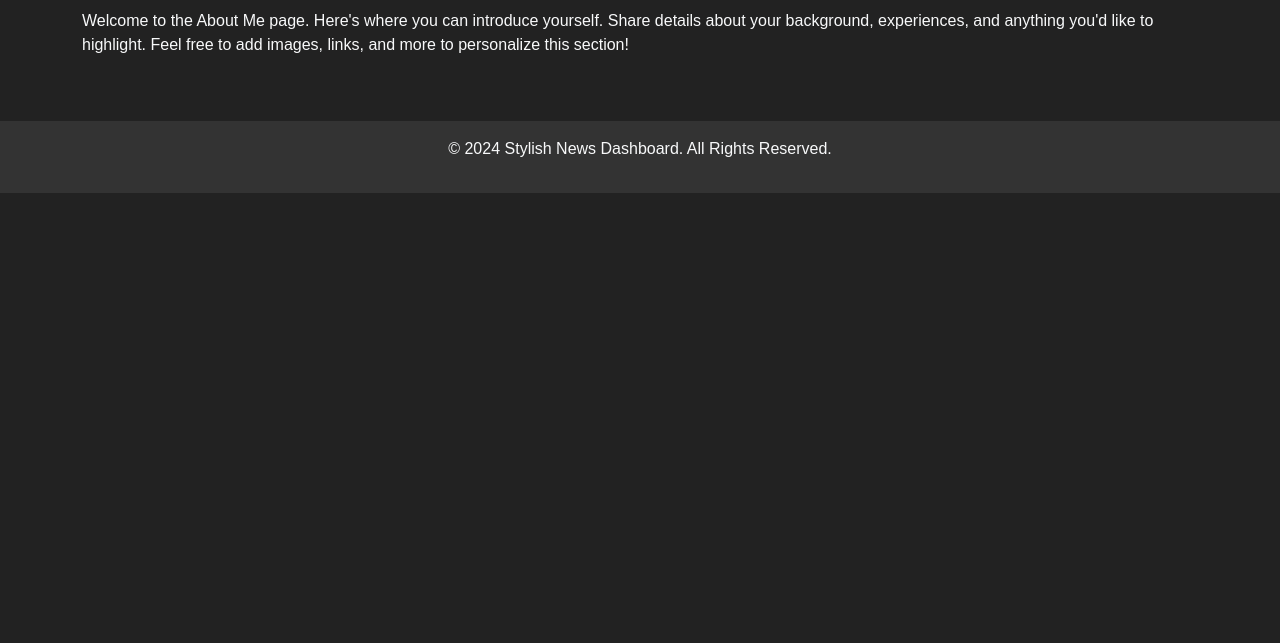
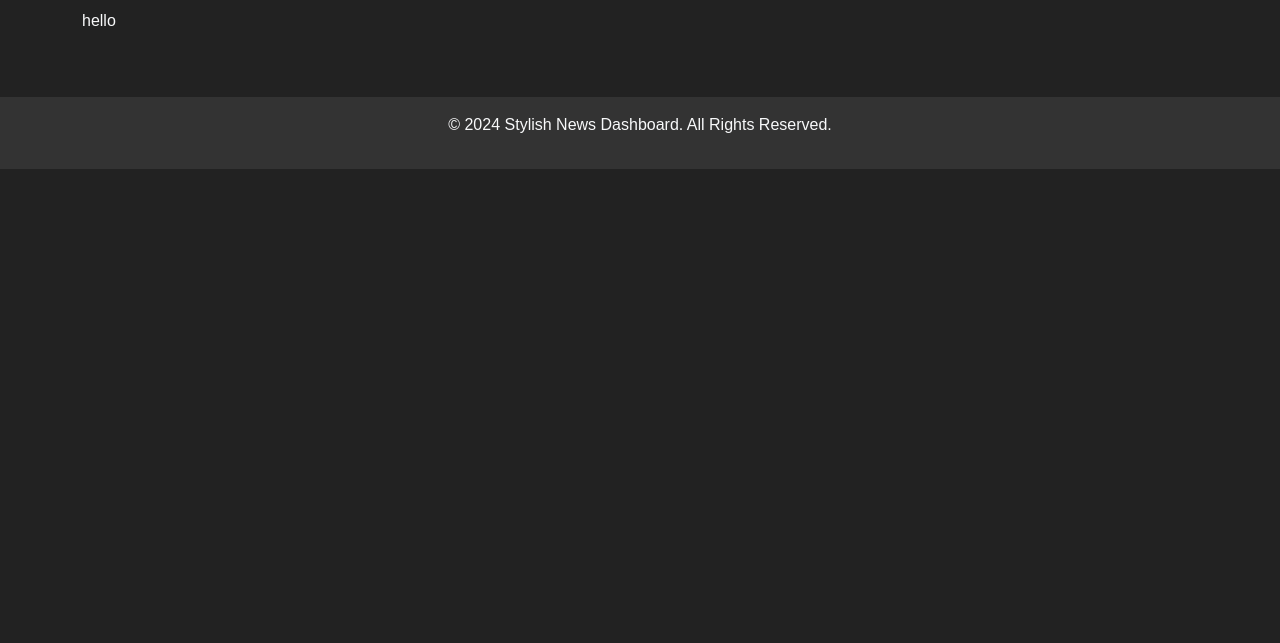
Before and after one commit to gidilias/news, a plain HTML site: page about-me.html in a window 1280 px wide. Shown: the part 157-800 px from the top of the page. Drawn offline with nearby package versions, Linux system fonts and the light colour scheme.

Commit message:
Update about-me.html

```diff
--- a/about-me.html
+++ b/about-me.html
@@ -18,7 +18,7 @@
 
   <section id="about-me" class="container py-5">
     <h2 class="text-light mb-4">About Me</h2>
-    <p class="text-light">Welcome to the About Me page. Here's where you can introduce yourself. Share details about your background, experiences, and anything you'd like to highlight. Feel free to add images, links, and more to personalize this section!</p>
+    <p class="text-light">hello</p>
   </section>
 
   <footer class="text-center text-light py-3" id="footer">
```
